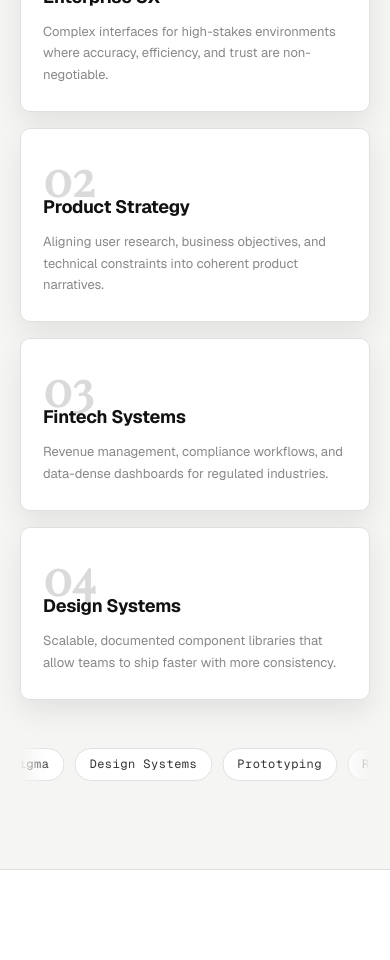
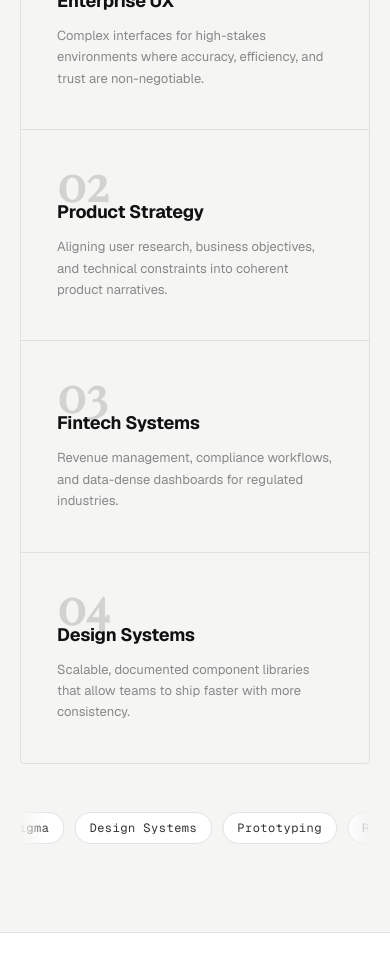
Before and after one commit to asiyyah/ashiat-portfolio, a Next.js app: page / in a window 390 px wide. Shown: the part 3060-4020 px from the top of the page. Built offline with nearby package versions, Linux system fonts and the light colour scheme.

Commit message:
mobile-updates

```diff
--- a/components/Home.module.css
+++ b/components/Home.module.css
@@ -717,27 +717,9 @@
     padding: 88px 0;
   }
 
-  .expertiseLayout {
-    display: grid;
-    gap: 16px;
-    overflow: visible;
-    border: 0;
-    background: transparent;
+  .expertiseItem {
+    padding: 28px 36px 40px;
   }
-
-  .expertiseItem {
-    position: sticky;
-    padding: 24px 22px 26px;
-    border: 1px solid var(--border);
-    border-radius: 10px;
-    background: var(--background);
-    box-shadow: 0 12px 28px color-mix(in srgb, var(--foreground) 8%, transparent);
-  }
-
-  .expertiseItem:nth-child(1) { top: 80px; z-index: 1; }
-  .expertiseItem:nth-child(2) { top: 92px; z-index: 2; }
-  .expertiseItem:nth-child(3) { top: 104px; z-index: 3; }
-  .expertiseItem:nth-child(4) { top: 116px; z-index: 4; }
 
   .toolRow {
     grid-template-columns: 1fr;
@@ -757,15 +739,3 @@
     grid-template-columns: repeat(6, 220px);
   }
 }
-
-@media (max-width: 640px) and (max-height: 700px),
-  (max-width: 640px) and (prefers-reduced-motion: reduce) {
-  .expertiseItem,
-  .expertiseItem:nth-child(1),
-  .expertiseItem:nth-child(2),
-  .expertiseItem:nth-child(3),
-  .expertiseItem:nth-child(4) {
-    position: relative;
-    top: auto;
-  }
-}
```
